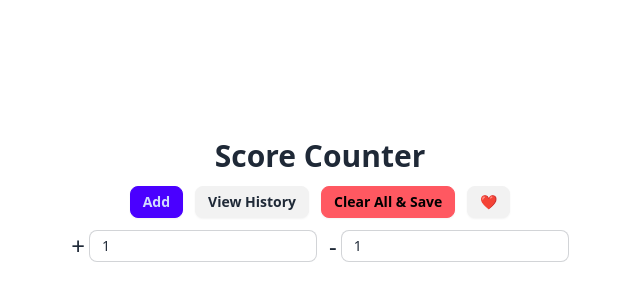
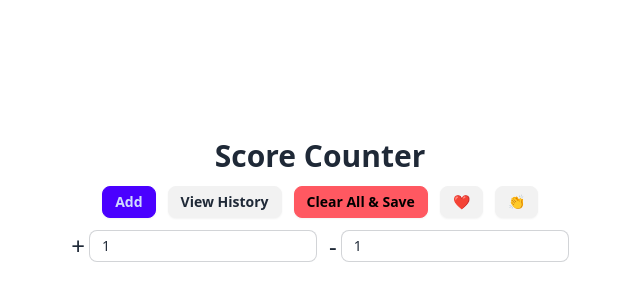
Before and after one commit to Maru-Yasa/score-counter, a React (Vite) app: page / in a window 1280 px wide. Shown: the part 172-472 px from the top of the page, without its empty margins (320-960 px from the left). Built offline with nearby package versions, Linux system fonts and the light colour scheme.

Commit message:
feat: add cheer sound

```diff
--- a/src/App.jsx
+++ b/src/App.jsx
@@ -11,6 +11,7 @@ function App() {
   const [globalAddScore, setGlobalAddScore] = useLocalStorage("globalAddScore", 1)
   const [globalSubScore, setGlobalSubScore] = useLocalStorage("globalSubScore", 1)
   const [heartSound, setHeartSound] = useState(false)
+  const [cheerSound, setCheerSound] = useState(false)
   const parentTeamRef = useRef(null);
 
   const handleAddTeam = () => {
@@ -56,6 +57,20 @@ function App() {
     setTeams([]);
   }
 
+  const handleCheer = (state) => {
+    setCheerSound(state)
+    if (state) {
+      setHeartSound(false)
+    }
+  }
+
+  const handleHeart = (state) => {
+    setHeartSound(state)
+    if (state) {
+      setCheerSound(false)
+    }
+  }
+
   const sortTeams = (t1, t2) => {
     return t2.score - t1.score
   }
@@ -82,9 +97,13 @@ function App() {
           <button className="btn btn-sm btn-primary" onClick={handleAddTeam}>Add</button>
           <a href="/history" className="btn btn-sm">View History</a>
           <button className="btn btn-sm btn-error" onClick={handleClearAllTeams}>Clear All &  Save</button>
-          <button className={"btn btn-sm"} onClick={() => setHeartSound(!heartSound)}>
+          <button className={"btn btn-sm"} onClick={() => handleHeart(!heartSound)}>
             ❤️
             {heartSound && <ReactAudioPlayer src="/tense.mp3" autoPlay loop />}
+          </button>
+          <button className={"btn btn-sm"} onClick={() => handleCheer(!cheerSound)}>
+            👏
+            {cheerSound && <ReactAudioPlayer src="/cheer.mp3" autoPlay loop />}
           </button>
         </div>
         <div className="max-w-lg flex justify-center gap-3">
```
Also changed, not shown: 1 other file (tests, documents, lock files or other folders).
